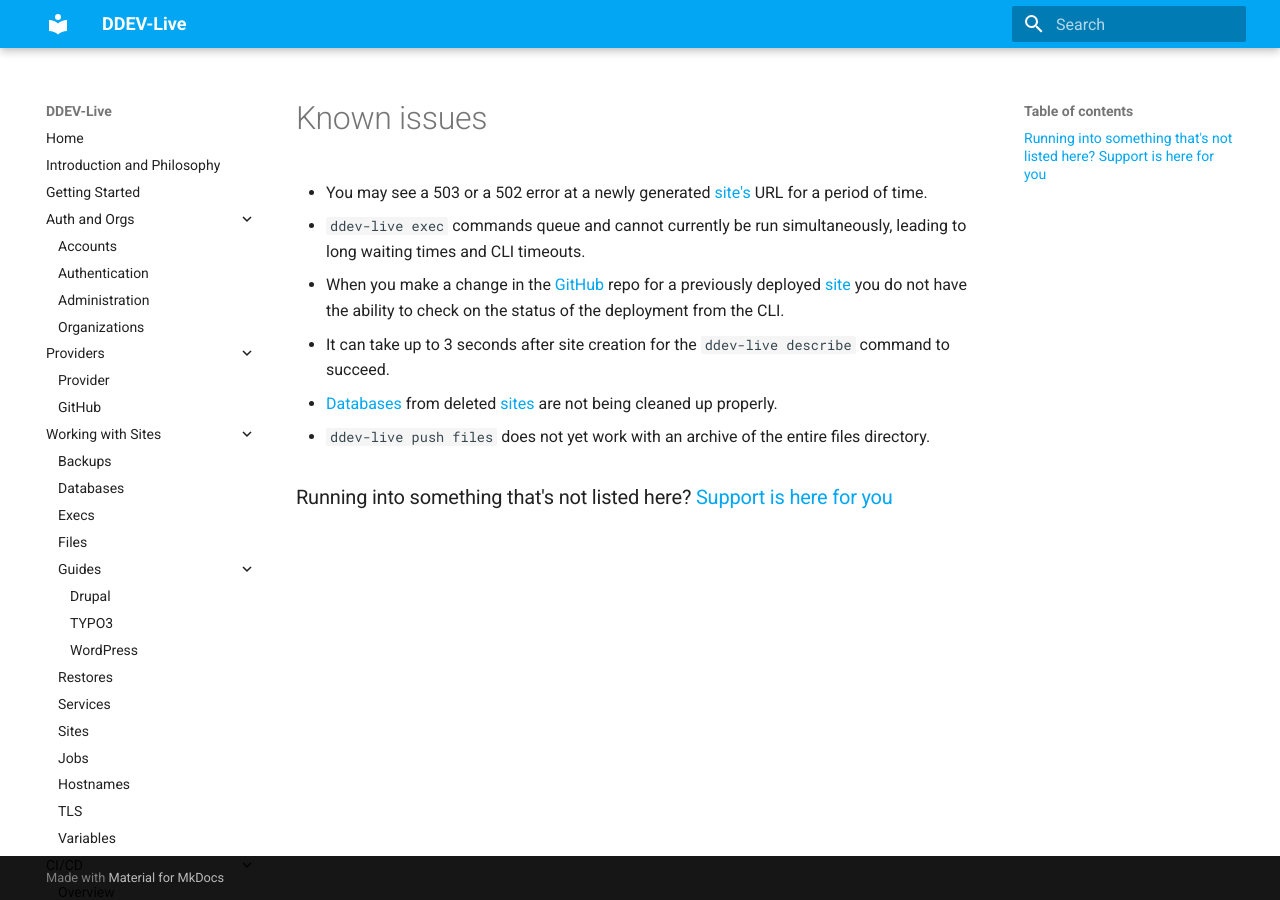
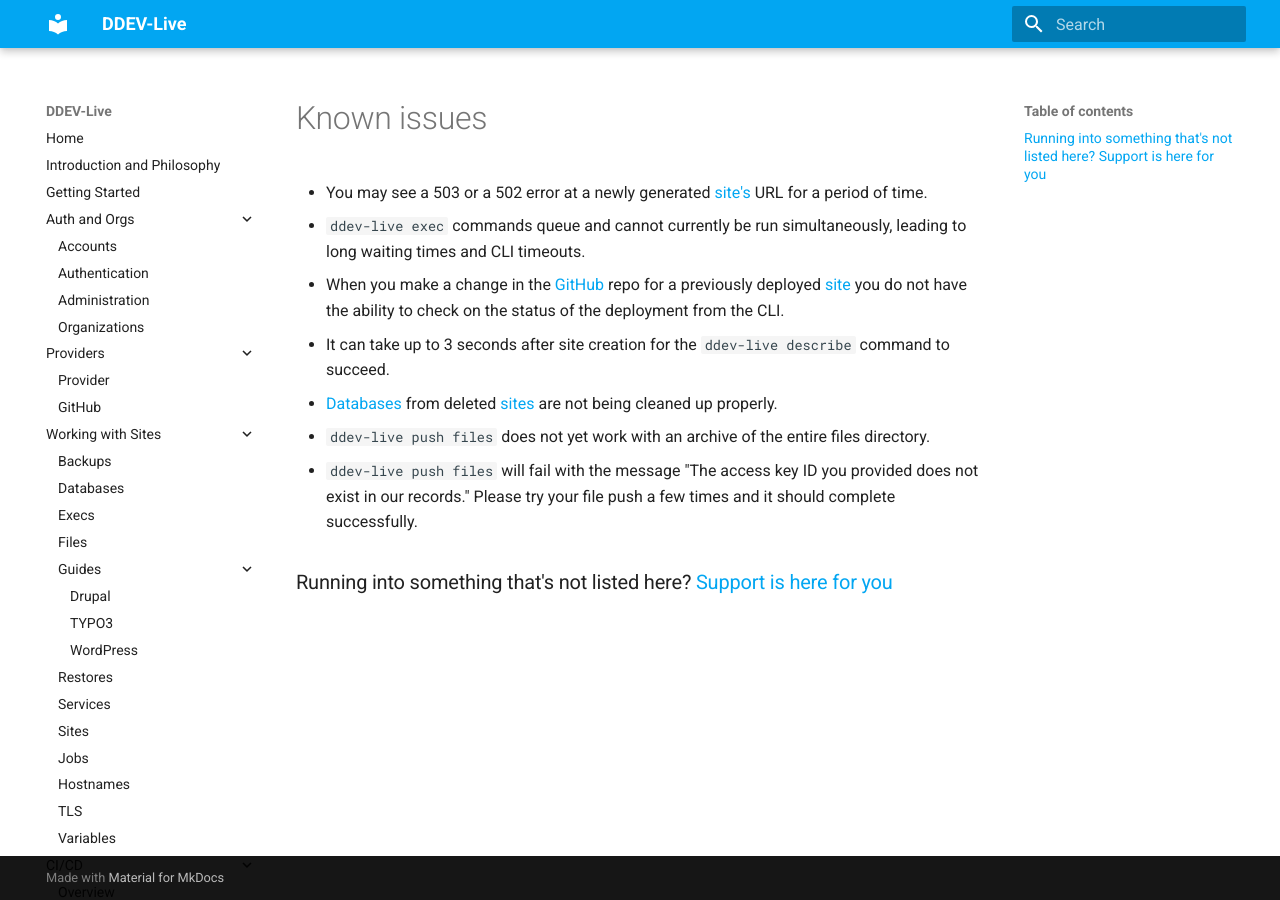
Before and after one commit to fru-io/docs-live, an MkDocs documentation site: the page built from docs/known-issues.md, in a window 1280 px wide. Built offline with MkDocs 1.6.1 and Material for MkDocs 9.7.7, drawn with Linux system fonts in a browser that asks for light colours.

Commit message:
Update known-issues.md

```diff
--- a/docs/known-issues.md
+++ b/docs/known-issues.md
@@ -6,5 +6,6 @@
 - It can take up to 3 seconds after site creation for the `ddev-live describe` command to succeed.
 - [Databases](databases.md) from deleted [sites](sites.md) are not being cleaned up properly.
 - `ddev-live push files` does not yet work with an archive of the entire files directory.
+- `ddev-live push files` will fail with the message "The access key ID you provided does not exist in our records." Please try your file push a few times and it should complete successfully.
 
 ### Running into something that's not listed here? [Support is here for you](https://docs.ddev.com/support/)
```
